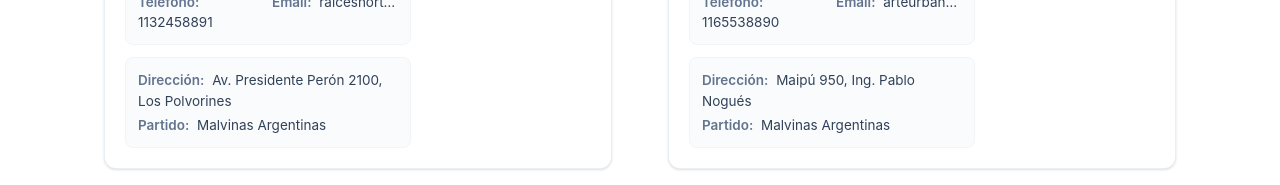
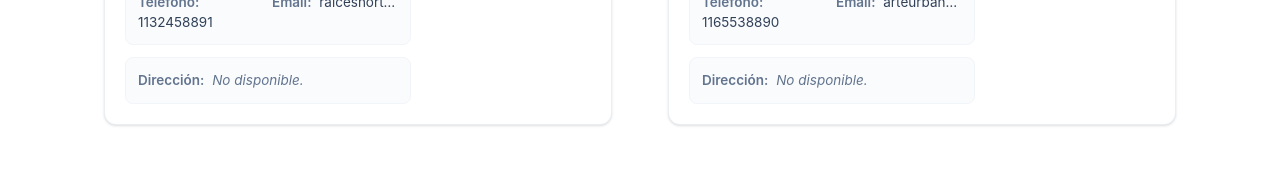
Before and after one commit to CAG-exe/Prototipo-de-Ingeniaria-en-Sistemas, an Angular app: page /workshops-manager in a window 1280 px wide. Shown: the part 415-600 px from the top of the page. Built offline with nearby package versions, Linux system fonts and the light colour scheme.

Commit message:
migrate workshop address format to Nominatim/OSM structure

```diff
--- a/public/workshop.json
+++ b/public/workshop.json
@@ -10,25 +10,38 @@
     "descripcion": "Espacio dedicado a preservar danzas folklóricas argentinas para todas las edades.",
     "habilitado": true,
     "redesSociales": "Instagram/raicesdelnorte",
-    "direccionesNormalizadas": [
-      {
-        "altura": 2100,
-        "cod_calle": 12001,
-        "cod_calle_cruce": null,
-        "cod_partido": "malvinas_argentinas",
-        "coordenadas": {
-          "srid": 4326,
-          "x": -58.70521,
-          "y": -34.51562
+    "direccion": {
+      "place_id": 16455464,
+      "licence": "Data © OpenStreetMap contributors, ODbL 1.0. http://osm.org/copyright",
+      "osm_type": "way",
+      "osm_id": 282187503,
+      "lat": "-34.5155436",
+      "lon": "-58.6744517",
+      "class": "highway",
+      "type": "secondary",
+      "place_rank": 26,
+      "importance": 0.05338259327077131,
+      "addresstype": "road",
+      "name": "Avenida Presidente Juan Domingo Perón",
+      "display_name": "Avenida Presidente Juan Domingo Perón, Guadalupe, Los Polvorines, Partido de Malvinas Argentinas, Buenos Aires, 1660, Argentina",
+      "address": {
+        "road": "Avenida Presidente Juan Domingo Perón",
+        "quarter": "Guadalupe",
+        "town": "Los Polvorines",
+        "state_district": "Partido de Malvinas Argentinas",
+        "state": "Buenos Aires",
+        "ISO3166-2-lvl4": "AR-B",
+        "postcode": "1660",
+        "country": "Argentina",
+        "country_code": "ar"
       },
-        "direccion": "Av. Presidente Perón 2100, Los Polvorines",
-        "nombre_calle": "Av. Presidente Perón",
-        "nombre_calle_cruce": "",
-        "nombre_localidad": "Los Polvorines",
-        "nombre_partido": "Malvinas Argentinas",
-        "tipo": "calle_altura"
+      "boundingbox": [
+        "-34.5156257",
+        "-34.5154614",
+        "-58.6745471",
+        "-58.6743563"
+      ]
     }
-    ]
   },
   {
     "id": 2,
@@ -41,25 +54,37 @@
     "descripcion": "Taller de muralismo, graffiti y arte callejero para jóvenes.",
     "habilitado": false,
     "redesSociales": "Instagram/arteurbano_nogues",
-    "direccionesNormalizadas": [
-      {
-        "altura": 950,
-        "cod_calle": 12002,
-        "cod_calle_cruce": null,
-        "cod_partido": "malvinas_argentinas",
-        "coordenadas": {
-          "srid": 4326,
-          "x": -58.72533,
-          "y": -34.48911
+    "direccion": {
+      "place_id": 16305576,
+      "licence": "Data © OpenStreetMap contributors, ODbL 1.0. http://osm.org/copyright",
+      "osm_type": "way",
+      "osm_id": 54156852,
+      "lat": "-34.4890327",
+      "lon": "-58.7253177",
+      "class": "highway",
+      "type": "tertiary",
+      "place_rank": 26,
+      "importance": 0.05338194781414508,
+      "addresstype": "road",
+      "name": "Yernoli",
+      "display_name": "Yernoli, Grand Bourg, Partido de Malvinas Argentinas, Buenos Aires, 1615, Argentina",
+      "address": {
+        "road": "Yernoli",
+        "town": "Grand Bourg",
+        "state_district": "Partido de Malvinas Argentinas",
+        "state": "Buenos Aires",
+        "ISO3166-2-lvl4": "AR-B",
+        "postcode": "1615",
+        "country": "Argentina",
+        "country_code": "ar"
       },
-        "direccion": "Maipú 950, Ing. Pablo Nogués",
-        "nombre_calle": "Maipú",
-        "nombre_calle_cruce": "",
-        "nombre_localidad": "Ing. Pablo Nogués",
-        "nombre_partido": "Malvinas Argentinas",
-        "tipo": "calle_altura"
+      "boundingbox": [
+        "-34.4891924",
+        "-34.4889077",
+        "-58.7261036",
+        "-58.7243143"
+      ]
     }
-    ]
   },
   {
     "id": 3,
@@ -72,25 +97,37 @@
     "descripcion": "Clases iniciales y avanzadas de guitarra, piano y teoría musical.",
     "habilitado": false,
     "redesSociales": "Instagram/casamusica.gb",
-    "direccionesNormalizadas": [
-      {
-        "altura": 1340,
-        "cod_calle": 12003,
-        "cod_calle_cruce": null,
-        "cod_partido": "malvinas_argentinas",
-        "coordenadas": {
-          "srid": 4326,
-          "x": -58.73742,
-          "y": -34.46188
+    "direccion": {
+      "place_id": 16414775,
+      "licence": "Data © OpenStreetMap contributors, ODbL 1.0. http://osm.org/copyright",
+      "osm_type": "way",
+      "osm_id": 255314317,
+      "lat": "-34.5044907",
+      "lon": "-58.7347780",
+      "class": "highway",
+      "type": "tertiary",
+      "place_rank": 26,
+      "importance": 0.05338194781414508,
+      "addresstype": "road",
+      "name": "José Hernández",
+      "display_name": "José Hernández, Grand Bourg, Partido de Malvinas Argentinas, Buenos Aires, 1515, Argentina",
+      "address": {
+        "road": "José Hernández",
+        "town": "Grand Bourg",
+        "state_district": "Partido de Malvinas Argentinas",
+        "state": "Buenos Aires",
+        "ISO3166-2-lvl4": "AR-B",
+        "postcode": "1515",
+        "country": "Argentina",
+        "country_code": "ar"
       },
-        "direccion": "José Hernández 1340, Grand Bourg",
-        "nombre_calle": "José Hernández",
-        "nombre_calle_cruce": "",
-        "nombre_localidad": "Grand Bourg",
-        "nombre_partido": "Malvinas Argentinas",
-        "tipo": "calle_altura"
+      "boundingbox": [
+        "-34.5067078",
+        "-34.5022701",
+        "-58.7365017",
+        "-58.7330501"
+      ]
     }
-    ]
   },
   {
     "id": 4,
@@ -103,25 +140,37 @@
     "descripcion": "Entrenamiento actoral, improvisación y puesta en escena.",
     "habilitado": true,
     "redesSociales": "Facebook/Laboratorio Teatral Zona Norte",
-    "direccionesNormalizadas": [
-      {
-        "altura": 420,
-        "cod_calle": 12004,
-        "cod_calle_cruce": null,
-        "cod_partido": "malvinas_argentinas",
-        "coordenadas": {
-          "srid": 4326,
-          "x": -58.70155,
-          "y": -34.52342
+    "direccion": {
+      "place_id": 17079493,
+      "licence": "Data © OpenStreetMap contributors, ODbL 1.0. http://osm.org/copyright",
+      "osm_type": "way",
+      "osm_id": 54253249,
+      "lat": "-34.5202742",
+      "lon": "-58.7160402",
+      "class": "highway",
+      "type": "tertiary",
+      "place_rank": 26,
+      "importance": 0.053385147631036814,
+      "addresstype": "road",
+      "name": "Comodoro Rivadavia",
+      "display_name": "Comodoro Rivadavia, Los Polvorines, Partido de Malvinas Argentinas, Buenos Aires, B1613, Argentina",
+      "address": {
+        "road": "Comodoro Rivadavia",
+        "town": "Los Polvorines",
+        "state_district": "Partido de Malvinas Argentinas",
+        "state": "Buenos Aires",
+        "ISO3166-2-lvl4": "AR-B",
+        "postcode": "B1613",
+        "country": "Argentina",
+        "country_code": "ar"
       },
-        "direccion": "Rivadavia 420, Los Polvorines",
-        "nombre_calle": "Rivadavia",
-        "nombre_calle_cruce": "",
-        "nombre_localidad": "Los Polvorines",
-        "nombre_partido": "Malvinas Argentinas",
-        "tipo": "calle_altura"
+      "boundingbox": [
+        "-34.5213410",
+        "-34.5192183",
+        "-58.7171465",
+        "-58.7149231"
+      ]
     }
-    ]
   },
   {
     "id": 5,
@@ -134,25 +183,37 @@
     "descripcion": "Modelado y esmaltado de piezas en cerámica artesanal.",
     "habilitado": true,
     "redesSociales": "Instagram/tierra.viva.ceramica",
-    "direccionesNormalizadas": [
-      {
-        "altura": 780,
-        "cod_calle": 12005,
-        "cod_calle_cruce": null,
-        "cod_partido": "malvinas_argentinas",
-        "coordenadas": {
-          "srid": 4326,
-          "x": -58.71561,
-          "y": -34.50671
+    "direccion": {
+      "place_id": 16791310,
+      "licence": "Data © OpenStreetMap contributors, ODbL 1.0. http://osm.org/copyright",
+      "osm_type": "way",
+      "osm_id": 462674980,
+      "lat": "-34.5061879",
+      "lon": "-58.7043155",
+      "class": "highway",
+      "type": "residential",
+      "place_rank": 26,
+      "importance": 0.05338259327077131,
+      "addresstype": "road",
+      "name": "San Martín",
+      "display_name": "San Martín, Los Polvorines, Partido de Malvinas Argentinas, Buenos Aires, B1613, Argentina",
+      "address": {
+        "road": "San Martín",
+        "town": "Los Polvorines",
+        "state_district": "Partido de Malvinas Argentinas",
+        "state": "Buenos Aires",
+        "ISO3166-2-lvl4": "AR-B",
+        "postcode": "B1613",
+        "country": "Argentina",
+        "country_code": "ar"
       },
-        "direccion": "San Martín 780, Los Polvorines",
-        "nombre_calle": "San Martín",
-        "nombre_calle_cruce": "",
-        "nombre_localidad": "Los Polvorines",
-        "nombre_partido": "Malvinas Argentinas",
-        "tipo": "calle_altura"
+      "boundingbox": [
+        "-34.5093077",
+        "-34.5033077",
+        "-58.7086211",
+        "-58.6999617"
+      ]
     }
-    ]
   },
   {
     "id": 6,
@@ -165,25 +226,37 @@
     "descripcion": "Fotografía digital, iluminación y edición.",
     "habilitado": false,
     "redesSociales": "Instagram/flashnorte",
-    "direccionesNormalizadas": [
-      {
-        "altura": 1220,
-        "cod_calle": 12006,
-        "cod_calle_cruce": null,
-        "cod_partido": "malvinas_argentinas",
-        "coordenadas": {
-          "srid": 4326,
-          "x": -58.73288,
-          "y": -34.47255
+    "direccion": {
+      "place_id": 389552662,
+      "licence": "Data © OpenStreetMap contributors, ODbL 1.0. http://osm.org/copyright",
+      "osm_type": "way",
+      "osm_id": 1336973571,
+      "lat": "-34.4708883",
+      "lon": "-58.7353281",
+      "class": "leisure",
+      "type": "pitch",
+      "place_rank": 30,
+      "importance": 4.821622034023068e-05,
+      "addresstype": "leisure",
+      "name": "",
+      "display_name": "Canadá, Tierras Altas, Partido de Malvinas Argentinas, Buenos Aires, 1667, Argentina",
+      "address": {
+        "road": "Canadá",
+        "town": "Tierras Altas",
+        "state_district": "Partido de Malvinas Argentinas",
+        "state": "Buenos Aires",
+        "ISO3166-2-lvl4": "AR-B",
+        "postcode": "1667",
+        "country": "Argentina",
+        "country_code": "ar"
       },
-        "direccion": "Belgrano 1220, Grand Bourg",
-        "nombre_calle": "Belgrano",
-        "nombre_calle_cruce": "",
-        "nombre_localidad": "Grand Bourg",
-        "nombre_partido": "Malvinas Argentinas",
-        "tipo": "calle_altura"
+      "boundingbox": [
+        "-34.4713901",
+        "-34.4703862",
+        "-58.7359906",
+        "-58.7346657"
+      ]
     }
-    ]
   },
   {
     "id": 7,
@@ -196,25 +269,39 @@
     "descripcion": "Expresión corporal y danza contemporánea.",
     "habilitado": true,
     "redesSociales": "Instagram/danzalibre",
-    "direccionesNormalizadas": [
-      {
-        "altura": 540,
-        "cod_calle": 12007,
-        "cod_calle_cruce": null,
-        "cod_partido": "malvinas_argentinas",
-        "coordenadas": {
-          "srid": 4326,
-          "x": -58.69821,
-          "y": -34.51874
+    "direccion": {
+      "place_id": 17562520,
+      "licence": "Data © OpenStreetMap contributors, ODbL 1.0. http://osm.org/copyright",
+      "osm_type": "way",
+      "osm_id": 915957945,
+      "lat": "-34.5179428",
+      "lon": "-58.6988565",
+      "class": "highway",
+      "type": "service",
+      "place_rank": 27,
+      "importance": 0.040049259937438,
+      "addresstype": "road",
+      "name": "Carlos Pellegrini",
+      "display_name": "Carlos Pellegrini, Los Nogales, El Cortijo, Los Polvorines, Partido de Malvinas Argentinas, Buenos Aires, B1613, Argentina",
+      "address": {
+        "road": "Carlos Pellegrini",
+        "residential": "Los Nogales",
+        "quarter": "El Cortijo",
+        "town": "Los Polvorines",
+        "state_district": "Partido de Malvinas Argentinas",
+        "state": "Buenos Aires",
+        "ISO3166-2-lvl4": "AR-B",
+        "postcode": "B1613",
+        "country": "Argentina",
+        "country_code": "ar"
       },
-        "direccion": "Mitre 540, Los Polvorines",
-        "nombre_calle": "Mitre",
-        "nombre_calle_cruce": "",
-        "nombre_localidad": "Los Polvorines",
-        "nombre_partido": "Malvinas Argentinas",
-        "tipo": "calle_altura"
+      "boundingbox": [
+        "-34.5195926",
+        "-34.5170401",
+        "-58.7008767",
+        "-58.6977433"
+      ]
     }
-    ]
   },
   {
     "id": 8,
@@ -227,25 +314,37 @@
     "descripcion": "Encuentros de lectura y debate literario.",
     "habilitado": true,
     "redesSociales": "Facebook/Club El Andén",
-    "direccionesNormalizadas": [
-      {
-        "altura": 310,
-        "cod_calle": 12008,
-        "cod_calle_cruce": null,
-        "cod_partido": "malvinas_argentinas",
-        "coordenadas": {
-          "srid": 4326,
-          "x": -58.72091,
-          "y": -34.49561
+    "direccion": {
+      "place_id": 16250943,
+      "licence": "Data © OpenStreetMap contributors, ODbL 1.0. http://osm.org/copyright",
+      "osm_type": "way",
+      "osm_id": 54168758,
+      "lat": "-34.4957225",
+      "lon": "-58.7210525",
+      "class": "highway",
+      "type": "residential",
+      "place_rank": 26,
+      "importance": 0.05338194781414508,
+      "addresstype": "road",
+      "name": "Uspallata",
+      "display_name": "Uspallata, Grand Bourg, Partido de Malvinas Argentinas, Buenos Aires, 1515, Argentina",
+      "address": {
+        "road": "Uspallata",
+        "town": "Grand Bourg",
+        "state_district": "Partido de Malvinas Argentinas",
+        "state": "Buenos Aires",
+        "ISO3166-2-lvl4": "AR-B",
+        "postcode": "1515",
+        "country": "Argentina",
+        "country_code": "ar"
       },
-        "direccion": "Paso 310, Ing. Pablo Nogués",
-        "nombre_calle": "Paso",
-        "nombre_calle_cruce": "",
-        "nombre_localidad": "Ing. Pablo Nogués",
-        "nombre_partido": "Malvinas Argentinas",
-        "tipo": "calle_altura"
+      "boundingbox": [
+        "-34.5030572",
+        "-34.4911507",
+        "-58.7246492",
+        "-58.7153861"
+      ]
     }
-    ]
   },
   {
     "id": 9,
@@ -258,25 +357,37 @@
     "descripcion": "Escultura en madera, yeso y materiales reciclados.",
     "habilitado": false,
     "redesSociales": "Instagram/escultura.norte",
-    "direccionesNormalizadas": [
-      {
-        "altura": 1670,
-        "cod_calle": 12009,
-        "cod_calle_cruce": null,
-        "cod_partido": "malvinas_argentinas",
-        "coordenadas": {
-          "srid": 4326,
-          "x": -58.74211,
-          "y": -34.46352
+    "direccion": {
+      "place_id": 16294403,
+      "licence": "Data © OpenStreetMap contributors, ODbL 1.0. http://osm.org/copyright",
+      "osm_type": "way",
+      "osm_id": 57753173,
+      "lat": "-34.4633346",
+      "lon": "-58.7418707",
+      "class": "highway",
+      "type": "residential",
+      "place_rank": 26,
+      "importance": 0.05338154955367357,
+      "addresstype": "road",
+      "name": "Bogado",
+      "display_name": "Bogado, Tortuguitas, Partido de Malvinas Argentinas, Buenos Aires, 1667, Argentina",
+      "address": {
+        "road": "Bogado",
+        "city": "Tortuguitas",
+        "state_district": "Partido de Malvinas Argentinas",
+        "state": "Buenos Aires",
+        "ISO3166-2-lvl4": "AR-B",
+        "postcode": "1667",
+        "country": "Argentina",
+        "country_code": "ar"
       },
-        "direccion": "Urquiza 1670, Grand Bourg",
-        "nombre_calle": "Urquiza",
-        "nombre_calle_cruce": "",
-        "nombre_localidad": "Grand Bourg",
-        "nombre_partido": "Malvinas Argentinas",
-        "tipo": "calle_altura"
+      "boundingbox": [
+        "-34.4705288",
+        "-34.4632482",
+        "-58.7419377",
+        "-58.7362918"
+      ]
     }
-    ]
   },
   {
     "id": 10,
@@ -289,24 +400,36 @@
     "descripcion": "Clases de pintura acrílica y óleo para principiantes.",
     "habilitado": true,
     "redesSociales": "Instagram/puertasabiertas.cc",
-    "direccionesNormalizadas": [
-      {
-        "altura": 600,
-        "cod_calle": 12010,
-        "cod_calle_cruce": null,
-        "cod_partido": "malvinas_argentinas",
-        "coordenadas": {
-          "srid": 4326,
-          "x": -58.70991,
-          "y": -34.50792
+    "direccion": {
+      "place_id": 17120801,
+      "licence": "Data © OpenStreetMap contributors, ODbL 1.0. http://osm.org/copyright",
+      "osm_type": "way",
+      "osm_id": 57745017,
+      "lat": "-34.4918914",
+      "lon": "-58.6972152",
+      "class": "highway",
+      "type": "residential",
+      "place_rank": 26,
+      "importance": 0.053370834668497714,
+      "addresstype": "road",
+      "name": "Capitán Sarmiento",
+      "display_name": "Capitán Sarmiento, Los Polvorines, Partido de Malvinas Argentinas, Buenos Aires, B1613ASD, Argentina",
+      "address": {
+        "road": "Capitán Sarmiento",
+        "town": "Los Polvorines",
+        "state_district": "Partido de Malvinas Argentinas",
+        "state": "Buenos Aires",
+        "ISO3166-2-lvl4": "AR-B",
+        "postcode": "B1613ASD",
+        "country": "Argentina",
+        "country_code": "ar"
       },
-        "direccion": "Sarmiento 600, Los Polvorines",
-        "nombre_calle": "Sarmiento",
-        "nombre_calle_cruce": "",
-        "nombre_localidad": "Los Polvorines",
-        "nombre_partido": "Malvinas Argentinas",
-        "tipo": "calle_altura"
+      "boundingbox": [
+        "-34.4922048",
+        "-34.4915573",
+        "-58.6978518",
+        "-58.6965867"
+      ]
+    }
   }
 ]
-  }
-]
--- a/src/app/Domain/Interfaces/ITallerCultural.ts
+++ b/src/app/Domain/Interfaces/ITallerCultural.ts
@@ -1,21 +1,34 @@
-export interface ICoordenadas {
-  srid: number;
-  x: number;
-  y: number;
+export interface INominatimAddress {
+  road?: string;
+  house_number?: string;
+  quarter?: string;
+  suburb?: string;
+  town?: string;
+  city?: string;
+  state_district?: string;
+  state?: string;
+  postcode?: string;
+  country?: string;
+  country_code?: string;
+  [key: string]: string | undefined;
 }
 
-export interface IDireccionNormalizada {
-  altura: number;
-  cod_calle: number;
-  cod_calle_cruce?: number | null;
-  cod_partido: string;
-  coordenadas: ICoordenadas;
-  direccion: string;
-  nombre_calle: string;
-  nombre_calle_cruce?: string;
-  nombre_localidad: string;
-  nombre_partido: string;
-  tipo: string;
+export interface INominatimDireccion {
+  place_id: number;
+  licence: string;
+  osm_type: string;
+  osm_id: number;
+  lat: string;
+  lon: string;
+  class: string;
+  type: string;
+  place_rank: number;
+  importance: number;
+  addresstype: string;
+  name: string;
+  display_name: string;
+  address: INominatimAddress;
+  boundingbox: [string, string, string, string];
 }
 
 export interface ITallerCultural {
@@ -29,5 +42,5 @@ export interface ITallerCultural {
   redesSociales: string;
   descripcion: string;
   habilitado: boolean;
-  direccionesNormalizadas: IDireccionNormalizada[];
+  direccion: INominatimDireccion | null;
 }
```
Lines whose indentation alone changed are shown as unchanged.
